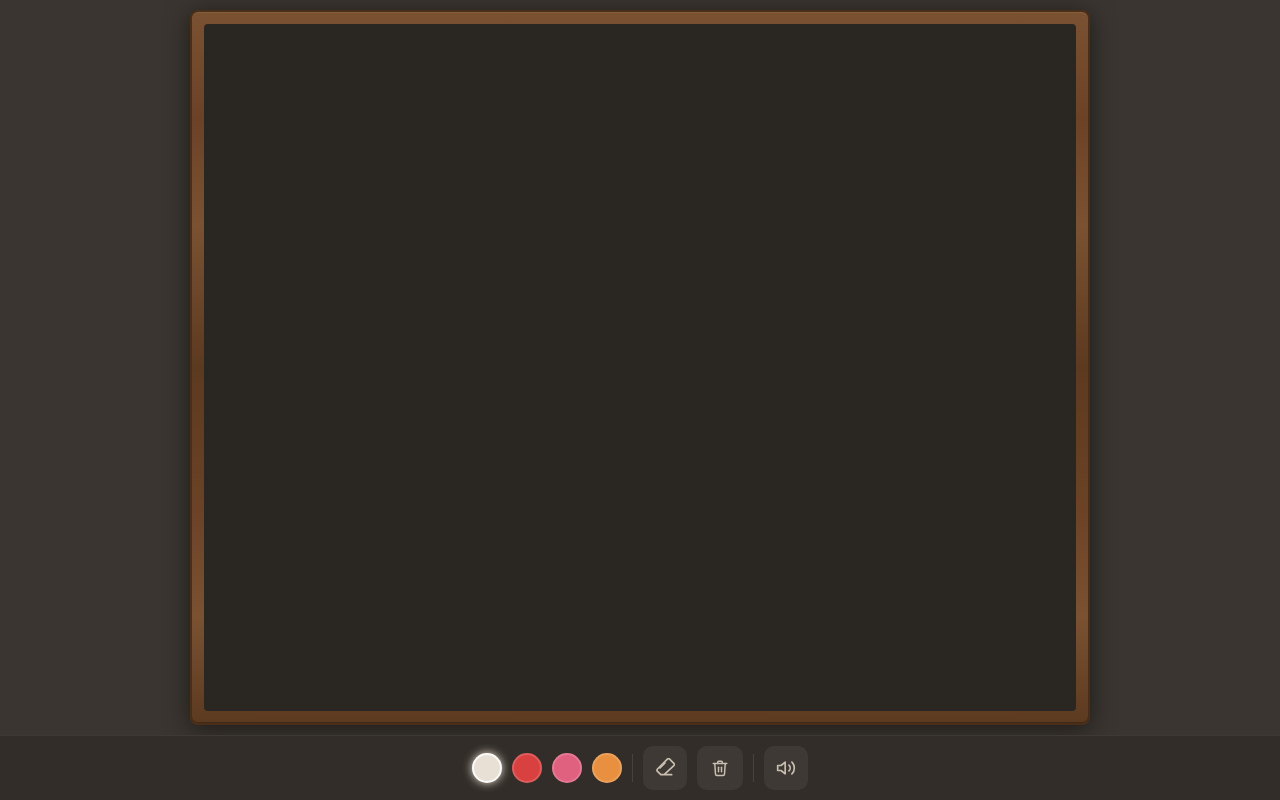
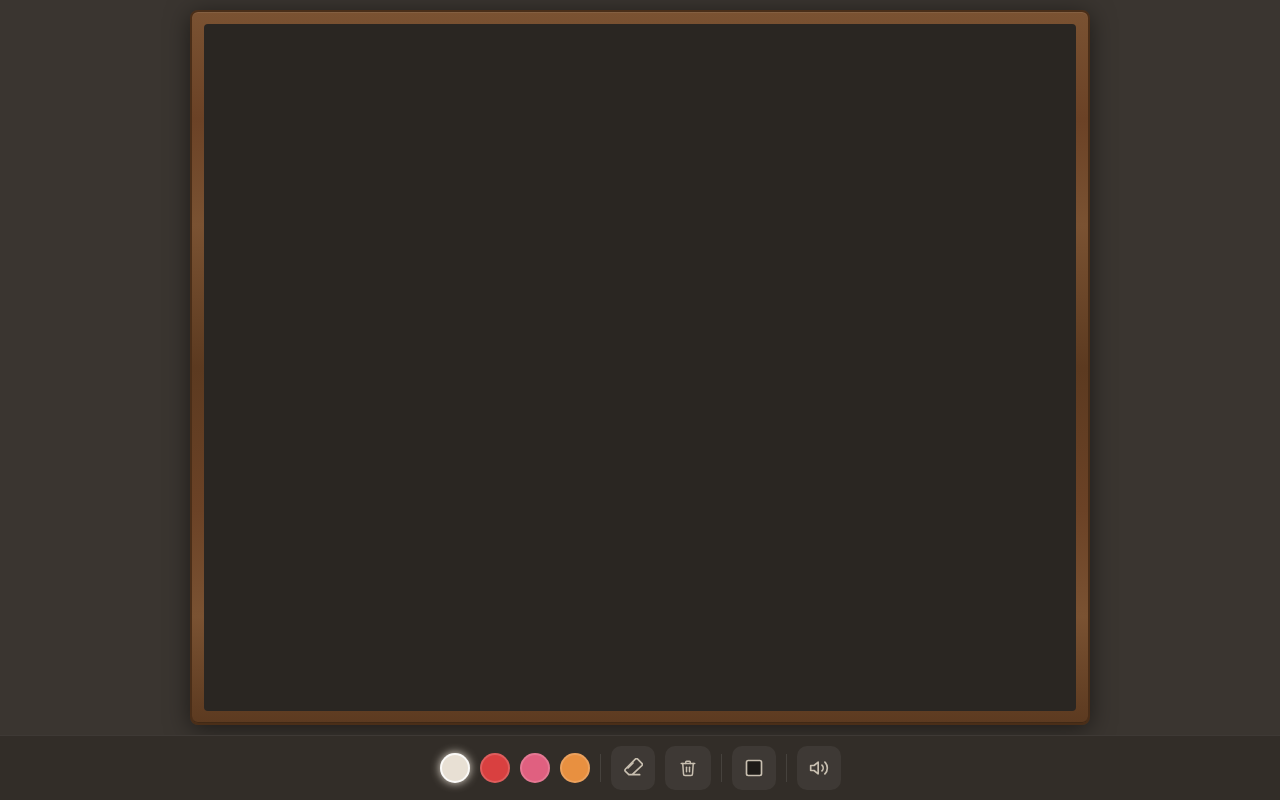
Before and after one commit to adhil213/slate, a React (Vite) app: page / in a window 1280 px wide. Built offline with nearby package versions, Linux system fonts and the light colour scheme.

Commit message:
feat: add board mode functionality with black and white options

```diff
--- a/src/App.tsx
+++ b/src/App.tsx
@@ -1,7 +1,7 @@
 import { useState, useRef, useCallback } from 'react'
 import SlateCanvas, { type SlateHandle } from './components/SlateCanvas'
 import SlateControls from './components/SlateControls'
-import type { Tool, ChalkColor } from './lib/types'
+import type { Tool, ChalkColor, BoardMode } from './lib/types'
 
 const appStyle: React.CSSProperties = {
   width: '100%',
@@ -10,6 +10,7 @@ const appStyle: React.CSSProperties = {
   flexDirection: 'column',
   background: '#3a3530',
   overflow: 'hidden',
+  transition: 'background 0.3s',
 }
 
 const slateAreaStyle: React.CSSProperties = {
@@ -44,7 +45,7 @@ const slateFrameStyle: React.CSSProperties = {
   boxSizing: 'border-box',
 }
 
-const slateInnerStyle: React.CSSProperties = {
+const slateInnerBlack: React.CSSProperties = {
   width: '100%',
   height: '100%',
   position: 'relative',
@@ -57,9 +58,23 @@ const slateInnerStyle: React.CSSProperties = {
   `,
 }
 
+const slateInnerWhite: React.CSSProperties = {
+  width: '100%',
+  height: '100%',
+  position: 'relative',
+  background: '#f0ece6',
+  borderRadius: 4,
+  overflow: 'hidden',
+  backgroundImage: `
+    repeating-conic-gradient(rgba(0,0,0,0.008) 0% 25%, transparent 0% 50%) 0 0 / 3px 3px,
+    repeating-conic-gradient(rgba(255,255,255,0.02) 0% 25%, transparent 0% 50%) 1px 1px / 3px 3px
+  `,
+}
+
 export default function App() {
   const [tool, setTool] = useState<Tool>('chalk')
   const [chalkColor, setChalkColor] = useState<ChalkColor>('#e8e0d4')
+  const [boardMode, setBoardMode] = useState<BoardMode>('black')
   const slateRef = useRef<SlateHandle>(null)
 
   const handleToolChange = useCallback((t: Tool) => {
@@ -74,24 +89,34 @@ export default function App() {
     slateRef.current?.setTool('chalk')
   }, [])
 
+  const handleBoardModeChange = useCallback((m: BoardMode) => {
+    setBoardMode(m)
+    slateRef.current?.setBoardMode(m)
+  }, [])
+
   const handleClear = useCallback(() => {
     slateRef.current?.clearCanvas()
   }, [])
 
   return (
-    <div style={appStyle}>
+    <div style={{
+      ...appStyle,
+      background: boardMode === 'white' ? '#e8e4de' : '#3a3530',
+    }}>
       <div style={slateAreaStyle}>
         <div style={slateFrameStyle}>
-          <div style={slateInnerStyle}>
-            <SlateCanvas ref={slateRef} />
+          <div style={boardMode === 'white' ? slateInnerWhite : slateInnerBlack}>
+            <SlateCanvas ref={slateRef} boardMode={boardMode} />
           </div>
         </div>
       </div>
       <SlateControls
         tool={tool}
         chalkColor={chalkColor}
+        boardMode={boardMode}
         onToolChange={handleToolChange}
         onColorChange={handleColorChange}
+        onBoardModeChange={handleBoardModeChange}
         onClear={handleClear}
       />
     </div>
--- a/src/components/SlateCanvas.tsx
+++ b/src/components/SlateCanvas.tsx
@@ -1,24 +1,39 @@
 import { useRef, useEffect, useCallback, forwardRef, useImperativeHandle } from 'react'
 import { scheduleSave, restoreCanvas, getCanvasScale } from '../lib/canvas'
 import { initAudio, startChalkSound, stopChalkSound } from '../lib/audio'
-import type { Tool, ChalkColor } from '../lib/types'
+import type { Tool, ChalkColor, BoardMode } from '../lib/types'
 
 export interface SlateHandle {
   setTool: (tool: Tool) => void
   setChalkColor: (color: ChalkColor) => void
+  setBoardMode: (mode: BoardMode) => void
   clearCanvas: () => void
   resize: () => void
 }
 
-const SlateCanvas = forwardRef<SlateHandle>(function SlateCanvas(_, ref) {
+interface SlateCanvasProps {
+  boardMode: BoardMode
+}
+
+const SlateCanvas = forwardRef<SlateHandle, SlateCanvasProps>(function SlateCanvas({ boardMode }, ref) {
   const canvasRef = useRef<HTMLCanvasElement>(null)
   const drawingRef = useRef(false)
   const toolRef = useRef<Tool>('chalk')
   const chalkColorRef = useRef<ChalkColor>('#e8e0d4')
+  const boardModeRef = useRef<BoardMode>('black')
   const lastPosRef = useRef({ x: 0, y: 0 })
   const chalkWidthRef = useRef(3)
   const ctxRef = useRef<CanvasRenderingContext2D | null>(null)
   const restoredRef = useRef(false)
+
+  boardModeRef.current = boardMode
+
+  const resolveChalkColor = useCallback(() => {
+    if (boardModeRef.current === 'white' && chalkColorRef.current === '#e8e0d4') {
+      return '#2a2622'
+    }
+    return chalkColorRef.current
+  }, [])
 
   const resize = useCallback(() => {
     const canvas = canvasRef.current
@@ -46,14 +61,15 @@ const SlateCanvas = forwardRef<SlateHandle>(function SlateCanvas(_, ref) {
   }, [])
 
   const setupChalk = useCallback((ctx: CanvasRenderingContext2D) => {
+    const color = resolveChalkColor()
     ctx.globalCompositeOperation = 'source-over'
-    ctx.strokeStyle = chalkColorRef.current
-    ctx.fillStyle = chalkColorRef.current
+    ctx.strokeStyle = color
+    ctx.fillStyle = color
     ctx.lineCap = 'round'
     ctx.lineJoin = 'round'
     ctx.lineWidth = chalkWidthRef.current
     ctx.globalAlpha = 0.85
-  }, [])
+  }, [resolveChalkColor])
 
   const setupEraser = useCallback((ctx: CanvasRenderingContext2D) => {
     ctx.globalCompositeOperation = 'destination-out'
@@ -98,7 +114,7 @@ const SlateCanvas = forwardRef<SlateHandle>(function SlateCanvas(_, ref) {
       const dy = y1 - y0
       const dist = Math.sqrt(dx * dx + dy * dy)
       const speed = Math.min(dist / 4, 1)
-      const color = chalkColorRef.current
+      const color = resolveChalkColor()
 
       ctx.globalAlpha = 0.55 + speed * 0.35
       ctx.globalCompositeOperation = 'source-over'
@@ -197,7 +213,7 @@ const SlateCanvas = forwardRef<SlateHandle>(function SlateCanvas(_, ref) {
       canvas.removeEventListener('contextmenu', onContextMenu)
       resizeObserver.disconnect()
     }
-  }, [resize, getCanvasPos, setupChalk, setupEraser])
+  }, [resize, getCanvasPos, setupChalk, setupEraser, resolveChalkColor])
 
   useImperativeHandle(ref, () => ({
     setTool: (tool: Tool) => {
@@ -216,6 +232,9 @@ const SlateCanvas = forwardRef<SlateHandle>(function SlateCanvas(_, ref) {
       if (ctx && toolRef.current === 'chalk') {
         setupChalk(ctx)
       }
+    },
+    setBoardMode: (mode: BoardMode) => {
+      boardModeRef.current = mode
     },
     clearCanvas: () => {
       const canvas = canvasRef.current
--- a/src/components/SlateControls.tsx
+++ b/src/components/SlateControls.tsx
@@ -1,13 +1,15 @@
 import { useState, useCallback, useEffect } from 'react'
 import { setMuted, isMuted, initAudio } from '../lib/audio'
 import { clearStorage } from '../lib/canvas'
-import { CHALK_COLORS, type Tool, type ChalkColor } from '../lib/types'
+import { CHALK_COLORS, type Tool, type ChalkColor, type BoardMode } from '../lib/types'
 
 interface SlateControlsProps {
   tool: Tool
   chalkColor: ChalkColor
+  boardMode: BoardMode
   onToolChange: (tool: Tool) => void
   onColorChange: (color: ChalkColor) => void
+  onBoardModeChange: (mode: BoardMode) => void
   onClear: () => void
 }
 
@@ -61,7 +63,7 @@ const colorDot = (color: string, active: boolean): React.CSSProperties => ({
   padding: 0,
 })
 
-export default function SlateControls({ tool, chalkColor, onToolChange, onColorChange, onClear }: SlateControlsProps) {
+export default function SlateControls({ tool, chalkColor, boardMode, onToolChange, onColorChange, onBoardModeChange, onClear }: SlateControlsProps) {
   const [muted, setMutedState] = useState(isMuted())
   const [showConfirm, setShowConfirm] = useState(false)
 
@@ -87,15 +89,25 @@ export default function SlateControls({ tool, chalkColor, onToolChange, onColorC
     setMuted(isMuted())
   }, [])
 
+  const getName = (hex: string, mode: BoardMode) => {
+    if (hex === '#e8e0d4') return mode === 'white' ? 'Black' : 'White'
+    if (hex === '#d94040') return 'Red'
+    if (hex === '#e06080') return 'Rose'
+    return 'Orange'
+  }
+
+  const getDisplay = (hex: string, mode: BoardMode) =>
+    mode === 'white' && hex === '#e8e0d4' ? '#2a2622' : hex
+
   return (
     <div style={barStyle}>
       {CHALK_COLORS.map((c) => (
         <button
           key={c}
           onClick={() => onColorChange(c)}
-          style={colorDot(c, chalkColor === c && tool === 'chalk')}
-          aria-label={`Chalk color ${c}`}
-          title={c}
+          style={colorDot(getDisplay(c, boardMode), chalkColor === c && tool === 'chalk')}
+          aria-label={`Chalk color: ${getName(c, boardMode)}`}
+          title={getName(c, boardMode)}
         />
       ))}
 
@@ -146,6 +158,19 @@ export default function SlateControls({ tool, chalkColor, onToolChange, onColorC
       <div style={dividerStyle} />
 
       <button
+        onClick={() => onBoardModeChange(boardMode === 'black' ? 'white' : 'black')}
+        style={boardMode === 'white' ? btnActive : btnBase}
+        aria-label={boardMode === 'black' ? 'Switch to white board' : 'Switch to black board'}
+        title={boardMode === 'black' ? 'White board' : 'Black board'}
+      >
+        <svg width="20" height="20" viewBox="0 0 24 24" fill="none" stroke="currentColor" strokeWidth="2" strokeLinecap="round" strokeLinejoin="round">
+          <rect x="3" y="3" width="18" height="18" rx="2" fill={boardMode === 'white' ? '#fff' : '#1e1b18'} stroke="currentColor" />
+        </svg>
+      </button>
+
+      <div style={dividerStyle} />
+
+      <button
         onClick={toggleMute}
         style={btnBase}
         aria-label={muted ? 'Unmute chalk sound' : 'Mute chalk sound'}
--- a/src/lib/types.ts
+++ b/src/lib/types.ts
@@ -1,3 +1,4 @@
 export const CHALK_COLORS = ['#e8e0d4', '#d94040', '#e06080', '#e89040'] as const
 export type ChalkColor = (typeof CHALK_COLORS)[number]
 export type Tool = 'chalk' | 'eraser'
+export type BoardMode = 'black' | 'white'
```
